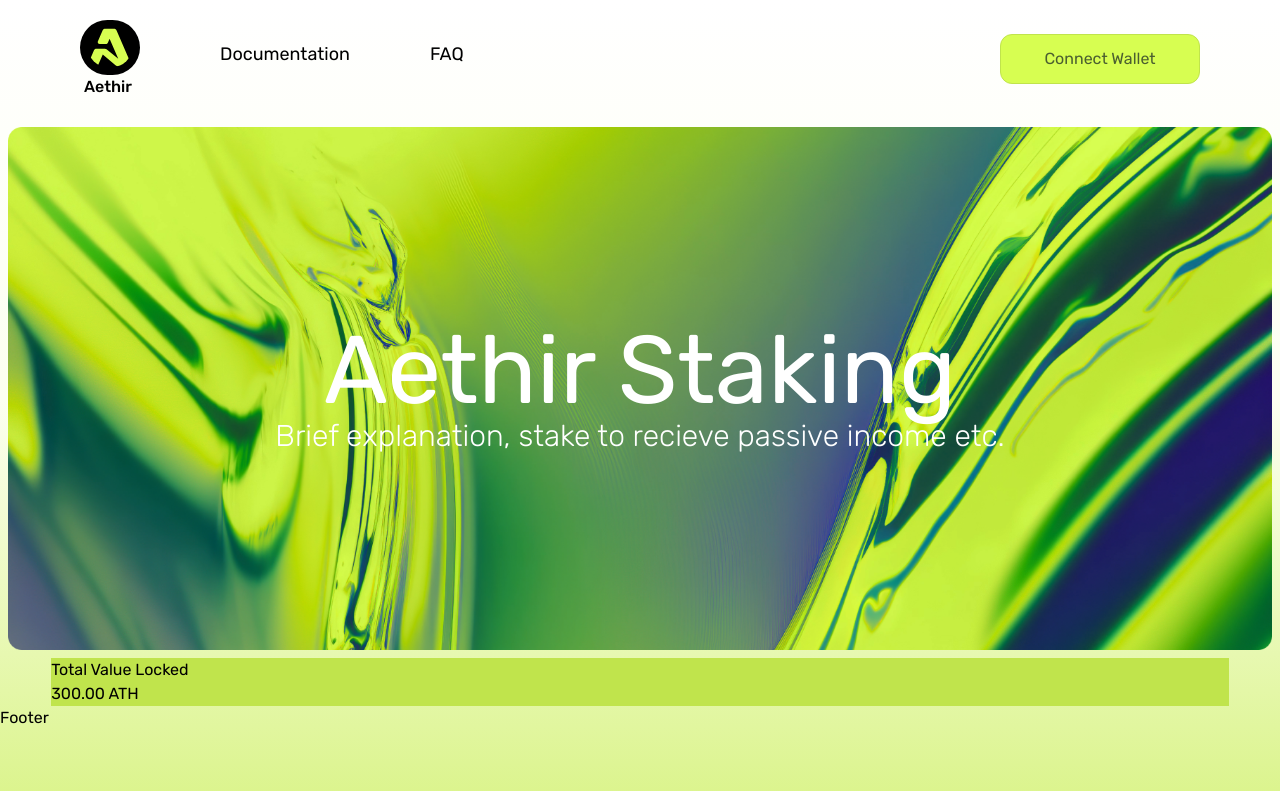
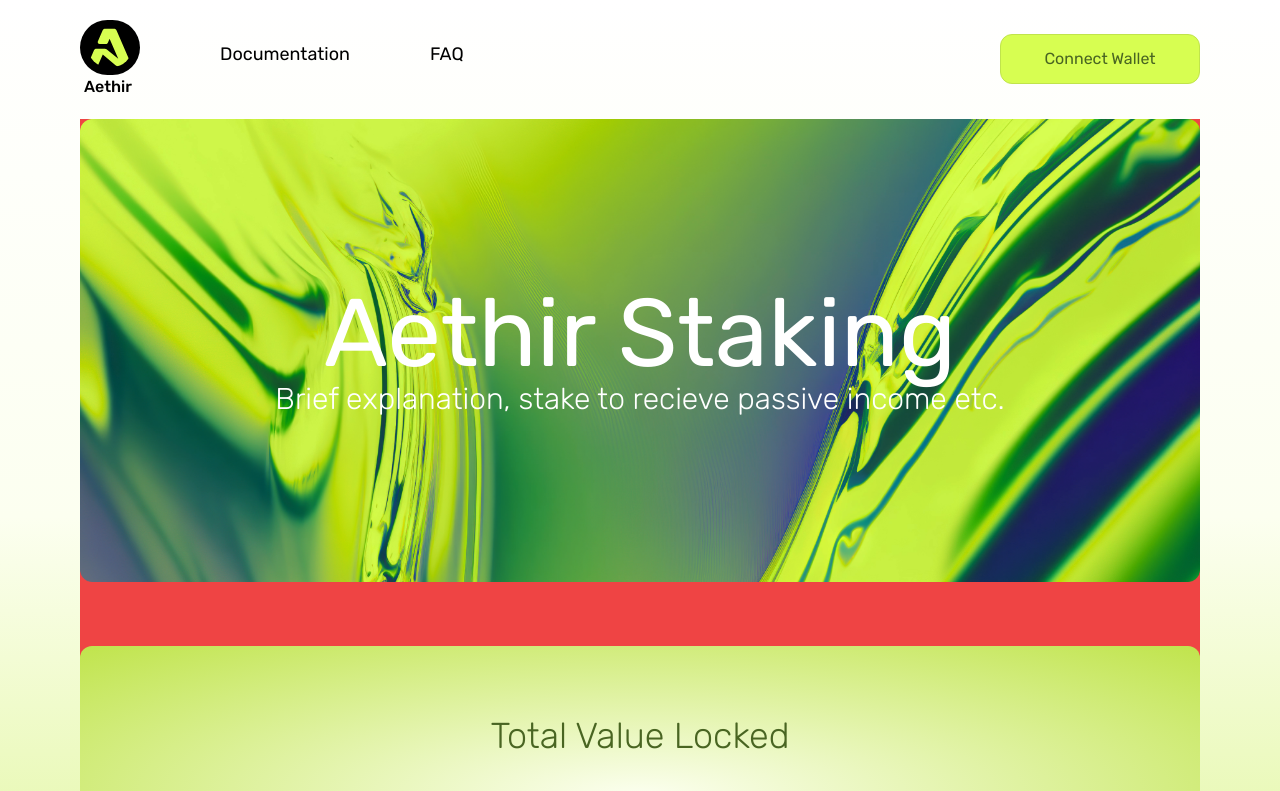
Before and after one commit to maia-ab/aethir-staking-landing-page, a Next.js app: page / in a window 1280 px wide. Shown: the top 791 px of the page. Built offline with nearby package versions, Linux system fonts and the light colour scheme.

Commit message:
added text-panel

```diff
--- a/src/app/layout.tsx
+++ b/src/app/layout.tsx
@@ -22,9 +22,9 @@
   return (
     <html lang="en">
       <body
-        className={`${rubik.className} bg-gradient-to-b from-white to-lightgreen via-beige h-screen`}
+        className={`${rubik.className} bg-gradient-to-b from-white to-lightgreen via-beige `}
       >
-        <Header />
+      <Header />
         {children}
         <Footer />
       </body>
--- a/src/app/page.tsx
+++ b/src/app/page.tsx
@@ -3,7 +3,7 @@
 
 export default function Home() {
   return (
-    <main className="">
+    <main className="mx-20 bg-red-500">
       <Hero
         imageUrl="/hero-image.png"
         imageAlt="Aethir hero image"
--- a/src/components/hero.tsx
+++ b/src/components/hero.tsx
@@ -12,7 +12,7 @@
     <div className="relative">
       <div>
         <Image
-          className="rounded-md p-2 mx-auto"
+          className="rounded-md m-auto"
           src={imageUrl}
           alt={imageAlt}
           width={1780}
--- a/src/components/text-panel.tsx
+++ b/src/components/text-panel.tsx
@@ -5,9 +5,9 @@
 
 function TextPanel({ title, text }: TextPanelProps) {
   return (
-    <div className="bg-green w-[92%] mx-auto">
-      <h2>{title}</h2>
-      <p>{text}</p>
+    <div className="flex flex-col justify-center items-center p-4 my-16 mx-auto max-w-[1780px] h-[300px] rounded-xl text-darkgreen bg-[radial-gradient(ellipse_at_center,_var(--tw-gradient-stops))] from-beige to-green">
+      <h2 className="text-4xl font-thin mb-6">{title}</h2>
+      <p className="text-8xl">{text}</p>
     </div>
   );
 }
--- a/tailwind.config.ts
+++ b/tailwind.config.ts
@@ -11,7 +11,7 @@
       colors: {
         'beige': '#FCFFF0',
         'black-green': '#4B5F30',
-        'darkgreen': '#4B5F30',
+        'darkgreen': '#496522',
         'green': '#C0E44C',
         'lightgreen': '#DBF48C',
         'fluorescent-green': '#D7FE51'
```
